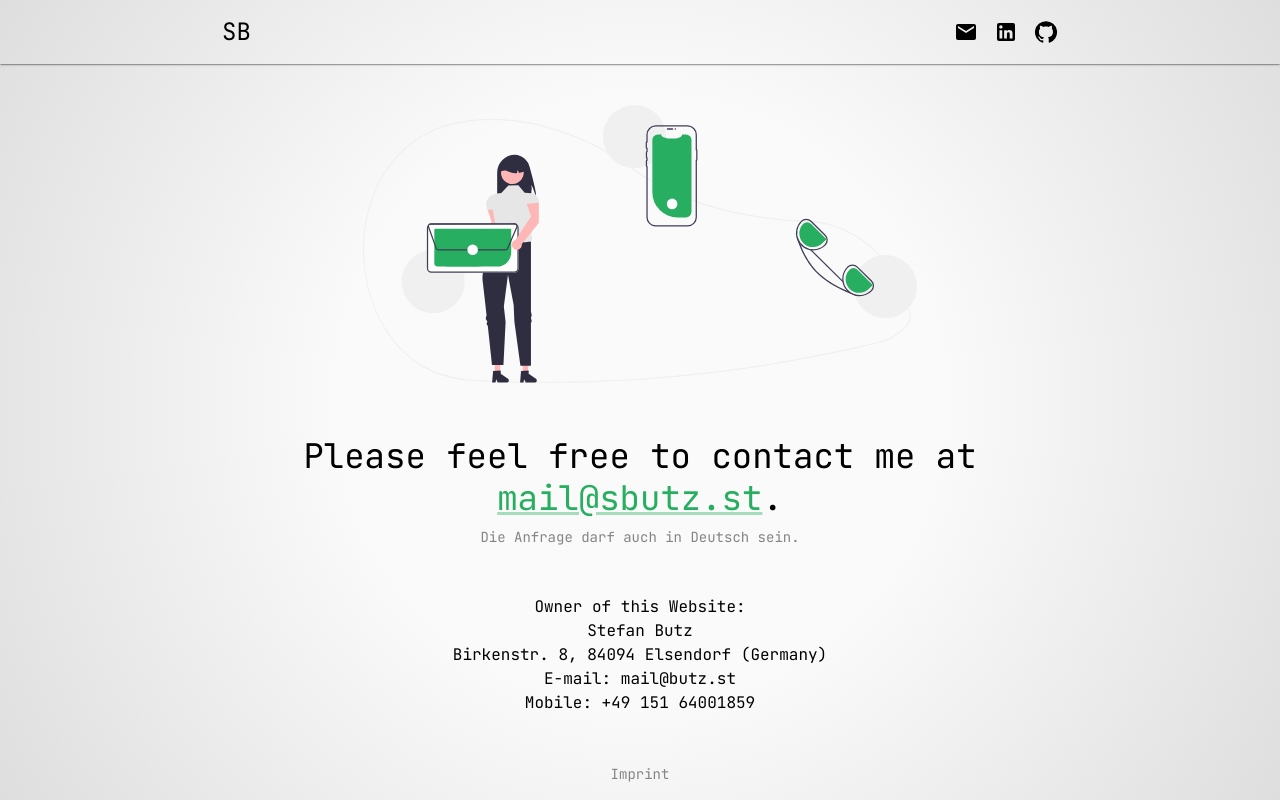
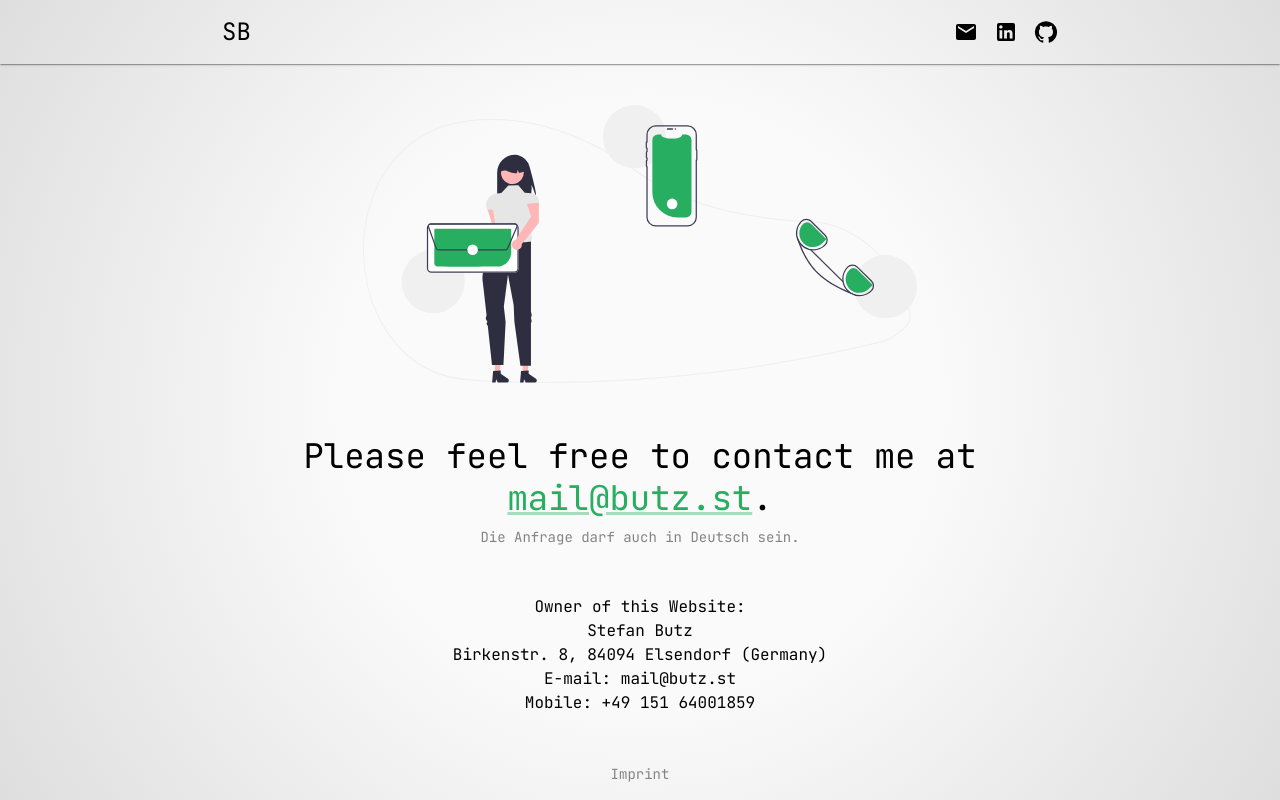
Before and after one commit to sbutz/sbutz.github.io, a React (Create React App) app: page /contact in a window 1280 px wide. Built offline with nearby package versions, Linux system fonts and the light colour scheme.

Commit message:
update mail

```diff
--- a/src/Contact.tsx
+++ b/src/Contact.tsx
@@ -21,7 +21,7 @@ export default function Contact() {
 
             <Box>
                 <Typography variant="h4">
-                    Please feel free to contact me at <Link href="mailto:mail@butz.st">mail@sbutz.st</Link>.
+                    Please feel free to contact me at <Link href="mailto:mail@butz.st">mail@butz.st</Link>.
                 </Typography>
                 <Typography variant="body2" color="#848484" sx={{pt: 1}}>
                     Die Anfrage darf auch in Deutsch sein.
```
